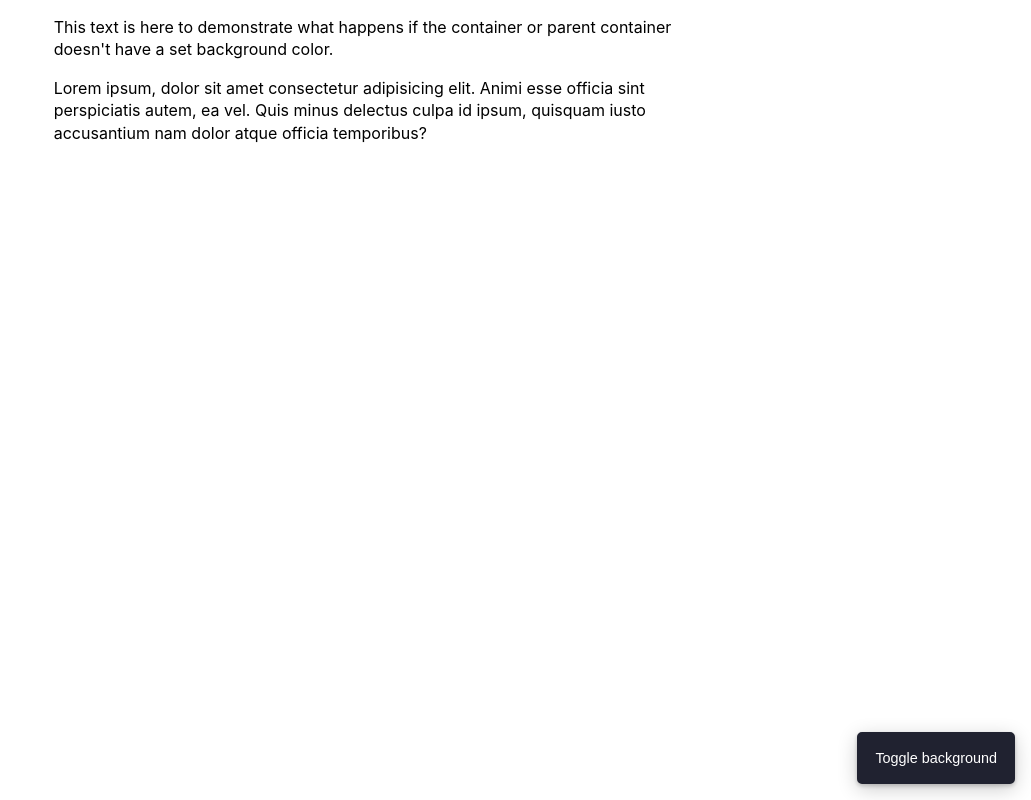
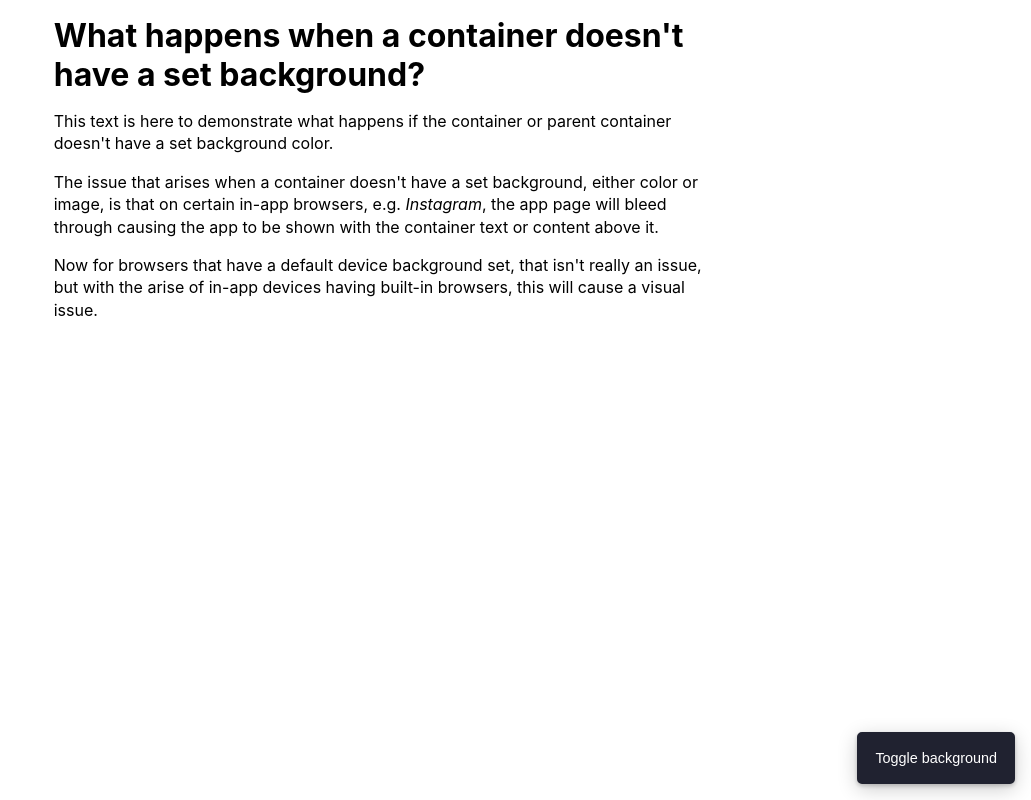
Before and after one commit to thinkverse/no-background-test, a plain HTML site: page index.html in a window 1280 px wide. Shown: the whole page, without its empty margins (249-1280 px from the left). Drawn offline with Linux system fonts and the light colour scheme.

Commit message:
Update index.html

```diff
--- a/index.html
+++ b/index.html
@@ -9,8 +9,10 @@
 <body>
   <div id="app">
     <main>
+      <h1>What happens when a container doesn't have a set background?</h1>
       <p>This text is here to demonstrate what happens if the container or parent container doesn't have a set background color.</p>
-      <p>Lorem ipsum, dolor sit amet consectetur adipisicing elit. Animi esse officia sint perspiciatis autem, ea vel. Quis minus delectus culpa id ipsum, quisquam iusto accusantium nam dolor atque officia temporibus?</p>
+      <p>The issue that arises when a container doesn't have a set background, either color or image, is that on certain in-app browsers, e.g. <em>Instagram</em>, the app page will bleed through causing the app to be shown with the container text or content above it.</p>
+      <p>Now for browsers that have a default device background set, that isn't really an issue, but with the arise of in-app devices having built-in browsers, this will cause a visual issue.</p>
     </main>
 
     <footer>
--- a/public/main.css
+++ b/public/main.css
@@ -14,6 +14,10 @@ body {
 
 p {
   line-height: 1.4rem;
+}
+
+h1 + p {
+  margin-top: 1rem;
 }
 
 p + p {
```
